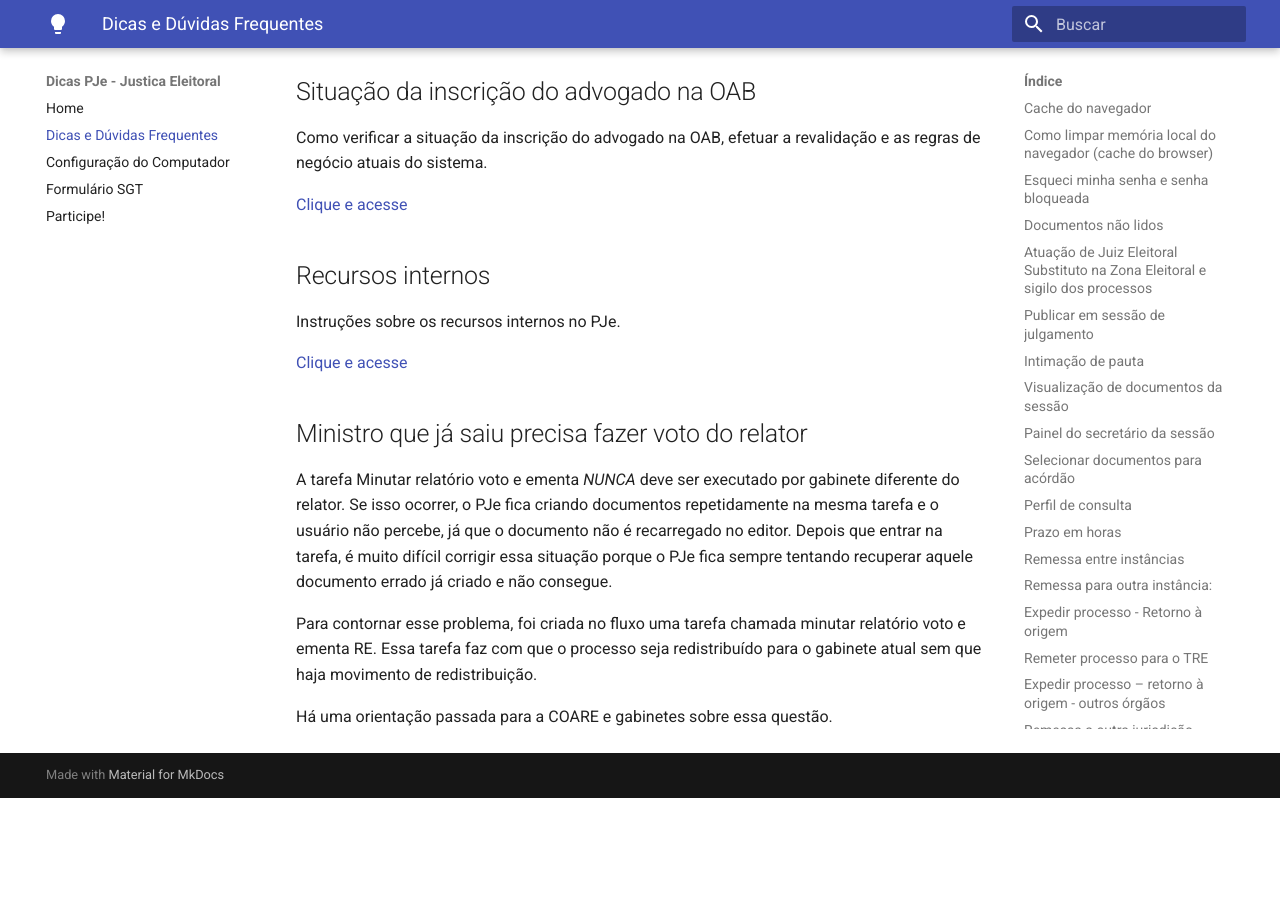
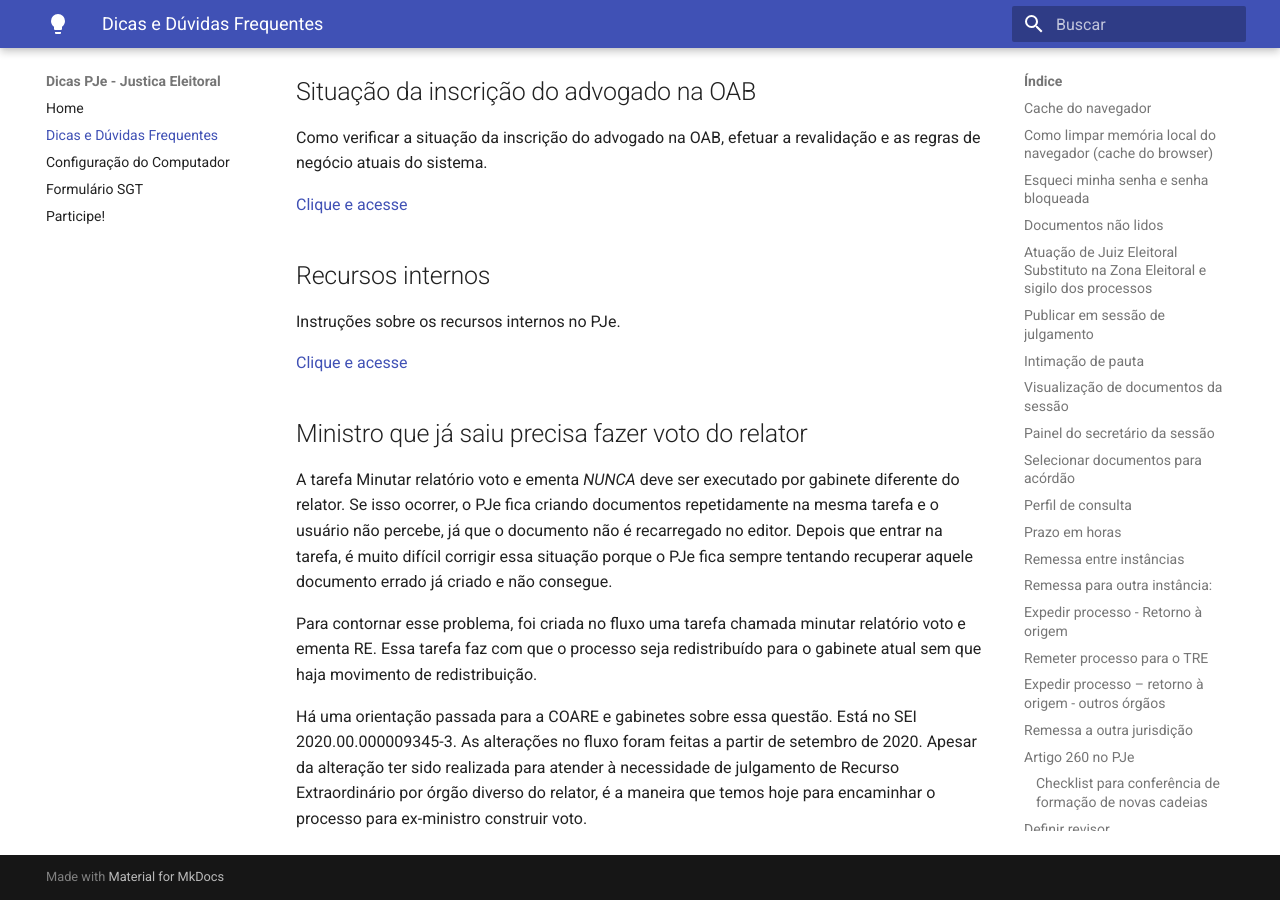
Before and after one commit to PJeJE/dicas_versao_1, an MkDocs documentation site: the page built from docs/dicas.md, in a window 1280 px wide and 900 px high, scrolled down 54465 px. Built offline with MkDocs 1.6.1 and Material for MkDocs 9.7.7, drawn with Linux system fonts in a browser that asks for light colours; nearby versions of some CDN libraries; before the commit the page ends 55263 px from its top, so only the background shows below that.

Commit message:
Update dicas.md

```diff
--- a/docs/dicas.md
+++ b/docs/dicas.md
@@ -1295,4 +1295,4 @@
 
 Para contornar esse problema, foi criada no fluxo uma tarefa chamada minutar relatório voto e ementa RE. Essa tarefa faz com que o processo seja redistribuído para o gabinete atual sem que haja movimento de redistribuição.
 
-Há uma orientação passada para a COARE e gabinetes sobre essa questão.
+Há uma orientação passada para a COARE e gabinetes sobre essa questão. Está no SEI 2020.00.000009345-3. As alterações no fluxo foram feitas a partir de setembro de 2020. Apesar da alteração ter sido realizada para atender à necessidade de julgamento de Recurso Extraordinário por órgão diverso do relator, é a maneira que temos hoje para encaminhar o processo para ex-ministro construir voto.
```
